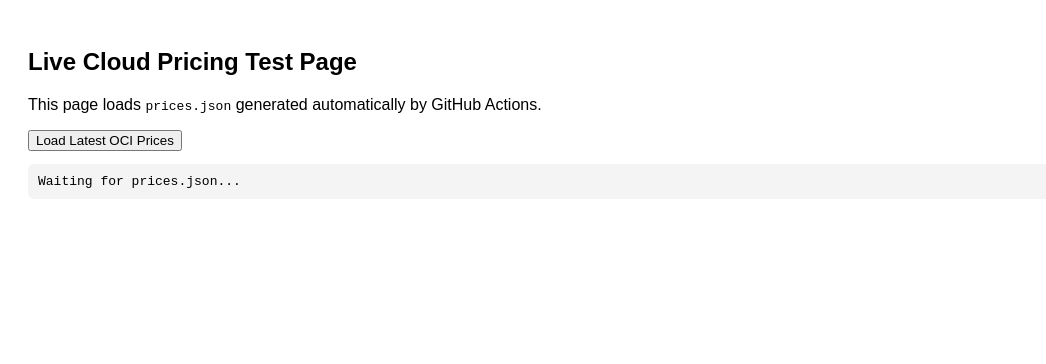
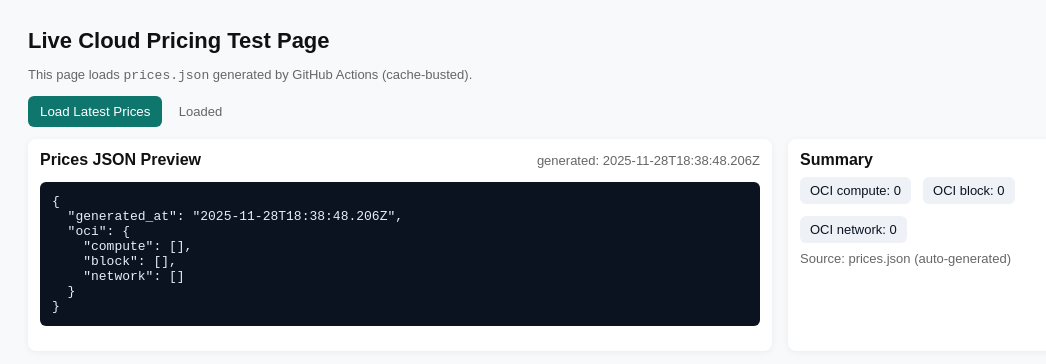
Before and after one commit to erankiraghavendra/multicloudcalc, a website: page index.html in a window 1280 px wide. Shown: the whole page, without its empty margins (0-1046 px from the left). Drawn offline with Linux system fonts and the light colour scheme.

Commit message:
Update index.html

```diff
--- a/index.html
+++ b/index.html
@@ -1,37 +1,125 @@
-
 <!doctype html>
-<html>
+<html lang="en">
 <head>
-  <meta charset="utf-8">
-  <title>Multi-Cloud Cost Calculator</title>
+  <meta charset="utf-8" />
+  <title>Multi-Cloud Cost Calculator — Live Prices</title>
+  <meta name="viewport" content="width=device-width,initial-scale=1" />
   <style>
-    body { font-family: Arial; padding: 20px; }
-    pre { background: #f4f4f4; padding: 10px; border-radius: 6px; }
+    body { font-family: Arial, Helvetica, sans-serif; padding: 20px; color:#111; background:#f7f9fb; }
+    h1 { margin: 0 0 8px 0; font-size:22px; }
+    .row { display:flex; gap:16px; flex-wrap:wrap; margin-bottom:12px; }
+    button { padding:8px 12px; border-radius:6px; border:0; background:#0f766e; color:#fff; cursor:pointer; }
+    .box { background:#fff; padding:12px; border-radius:8px; box-shadow:0 1px 6px rgba(16,24,40,0.06); width:100%; }
+    pre { background:#0b1220; color:#e6eef8; padding:12px; border-radius:6px; overflow:auto; max-height:380px; }
+    .summary { display:flex; gap:12px; flex-wrap:wrap; margin-bottom:8px; }
+    .chip { background:#eef2f7; padding:6px 10px; border-radius:6px; font-size:13px; color:#0b1220; }
+    .muted { color:#666; font-size:13px; }
+    @media(min-width:900px){ .wide { width:720px } .side { width:320px } }
   </style>
 </head>
 <body>
+  <h1>Live Cloud Pricing Test Page</h1>
+  <p class="muted">This page loads <code>prices.json</code> generated by GitHub Actions (cache-busted).</p>
 
-<h2>Live Cloud Pricing Test Page</h2>
-<p>This page loads <code>prices.json</code> generated automatically by GitHub Actions.</p>
+  <div class="row">
+    <div style="flex: 1 1 320px;">
+      <button id="btnLoad">Load Latest Prices</button>
+      <span class="muted" style="margin-left:12px" id="lastStatus">Idle</span>
+    </div>
+  </div>
 
-<button onclick="loadPrices()">Load Latest OCI Prices</button>
+  <div class="row">
+    <div class="box wide">
+      <div style="display:flex;justify-content:space-between;align-items:center;margin-bottom:8px;">
+        <strong>Prices JSON Preview</strong>
+        <span class="muted" id="genAt"></span>
+      </div>
+      <pre id="output">No data loaded yet. Click "Load Latest Prices".</pre>
+    </div>
 
-<pre id="output">Waiting for prices.json...</pre>
+    <div class="box side" id="infoBox" style="min-height:120px;">
+      <strong>Summary</strong>
+      <div class="summary" style="margin-top:8px">
+        <div class="chip" id="ociComputeCount">OCI compute: -</div>
+        <div class="chip" id="ociBlockCount">OCI block: -</div>
+        <div class="chip" id="ociNetCount">OCI network: -</div>
+      </div>
+      <div class="muted" id="notes">Notes: prices.json not loaded.</div>
+    </div>
+  </div>
 
 <script>
-function loadPrices() {
-  fetch("prices.json")
-    .then(r => r.json())
-    .then(data => {
-      document.getElementById("output").textContent =
-        JSON.stringify(data, null, 2);
-    })
-    .catch(err => {
-      document.getElementById("output").textContent =
-        "Error loading prices.json: " + err;
-    });
+const output = document.getElementById('output');
+const lastStatus = document.getElementById('lastStatus');
+const btnLoad = document.getElementById('btnLoad');
+const genAt = document.getElementById('genAt');
+const ociComputeCount = document.getElementById('ociComputeCount');
+const ociBlockCount = document.getElementById('ociBlockCount');
+const ociNetCount = document.getElementById('ociNetCount');
+const notes = document.getElementById('notes');
+
+btnLoad.addEventListener('click', loadPrices);
+
+// helper: detect if a response is JSON or HTML-like text
+async function fetchJsonWithGuard(url) {
+  const res = await fetch(url, { cache: "no-store" });
+  const ct = res.headers.get('content-type') || '';
+  const text = await res.text();
+  // quick guard: if content-type is html or text starts with <, treat as error
+  if (ct.includes('html') || text.trim().startsWith('<')) {
+    throw new Error('Unexpected HTML response (Pages returned an HTML error page).');
+  }
+  try {
+    return JSON.parse(text);
+  } catch (e) {
+    throw new Error('Invalid JSON response: ' + e.message);
+  }
 }
+
+async function loadPrices() {
+  lastStatus.textContent = 'Loading…';
+  output.textContent = '';
+  genAt.textContent = '';
+  ociComputeCount.textContent = 'OCI compute: -';
+  ociBlockCount.textContent = 'OCI block: -';
+  ociNetCount.textContent = 'OCI network: -';
+  notes.textContent = '';
+
+  try {
+    const url = 'prices.json?ts=' + Date.now();
+    const data = await fetchJsonWithGuard(url);
+
+    // pretty print
+    output.textContent = JSON.stringify(data, null, 2);
+    lastStatus.textContent = 'Loaded';
+
+    // show generated_at if present
+    if (data.generated_at) genAt.textContent = 'generated: ' + data.generated_at;
+    else genAt.textContent = '';
+
+    // try to summarize OCI content if present
+    const oci = data.oci || data.OCI || null;
+    if (oci) {
+      const computeCount = Array.isArray(oci.compute) ? oci.compute.length : (oci.compute ? Object.keys(oci.compute).length : 0);
+      const blockCount = Array.isArray(oci.block) ? oci.block.length : (oci.block ? Object.keys(oci.block).length : 0);
+      const netCount = Array.isArray(oci.network) ? oci.network.length : (oci.network ? Object.keys(oci.network).length : 0);
+      ociComputeCount.textContent = 'OCI compute: ' + computeCount;
+      ociBlockCount.textContent = 'OCI block: ' + blockCount;
+      ociNetCount.textContent = 'OCI network: ' + netCount;
+      notes.textContent = 'Source: prices.json (auto-generated)';
+    } else {
+      notes.textContent = 'No "oci" key found in prices.json — file format may differ.';
+    }
+  } catch (err) {
+    console.error(err);
+    output.textContent = 'Error loading prices.json: ' + err.message;
+    lastStatus.textContent = 'Error';
+    notes.textContent = 'If you see an HTML page, Pages likely returned a 404/HTML error. Make sure prices.json exists on the Pages site.';
+  }
+}
+
+// auto-load once on page open
+loadPrices();
 </script>
-
 </body>
 </html>
```
